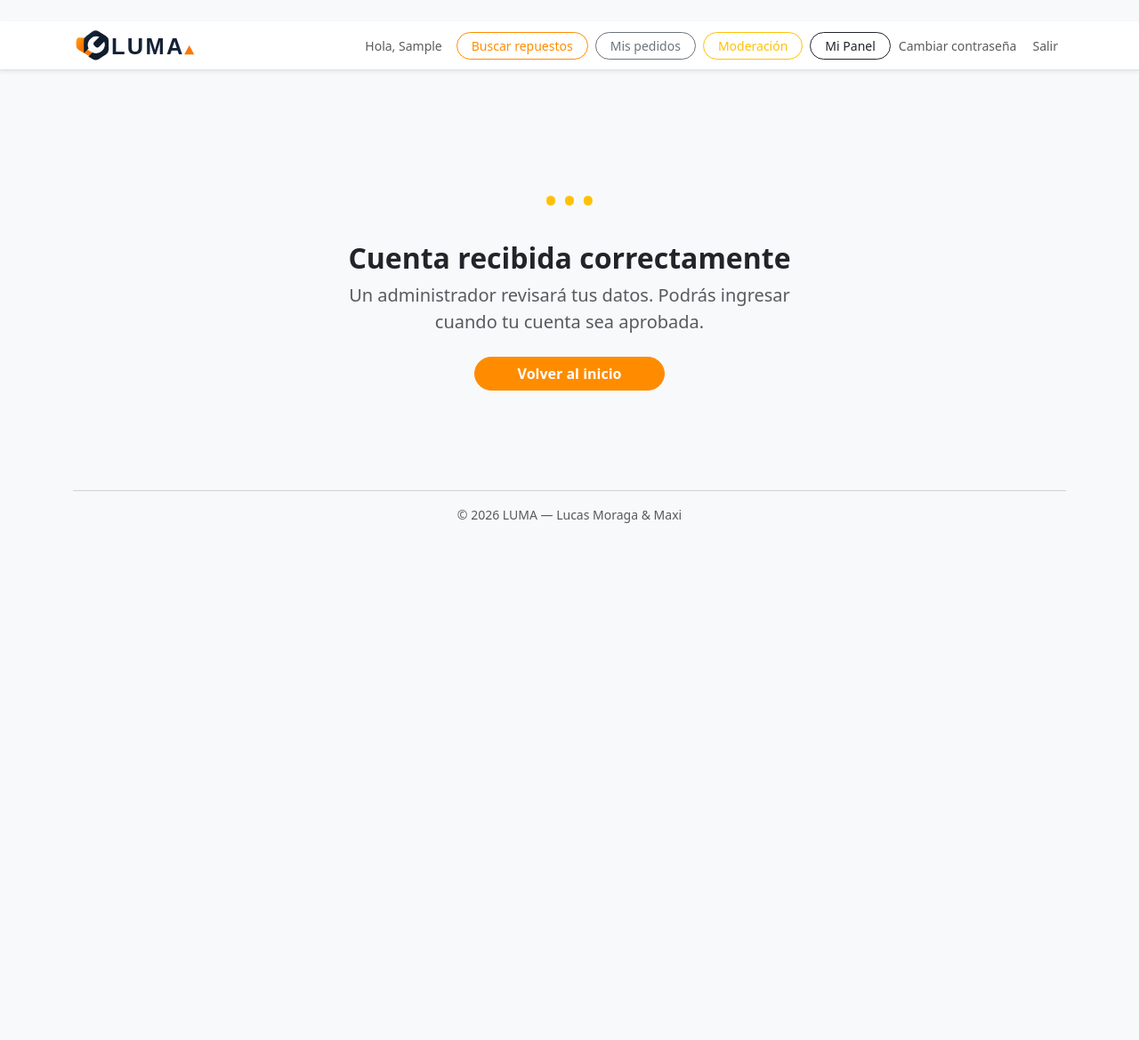
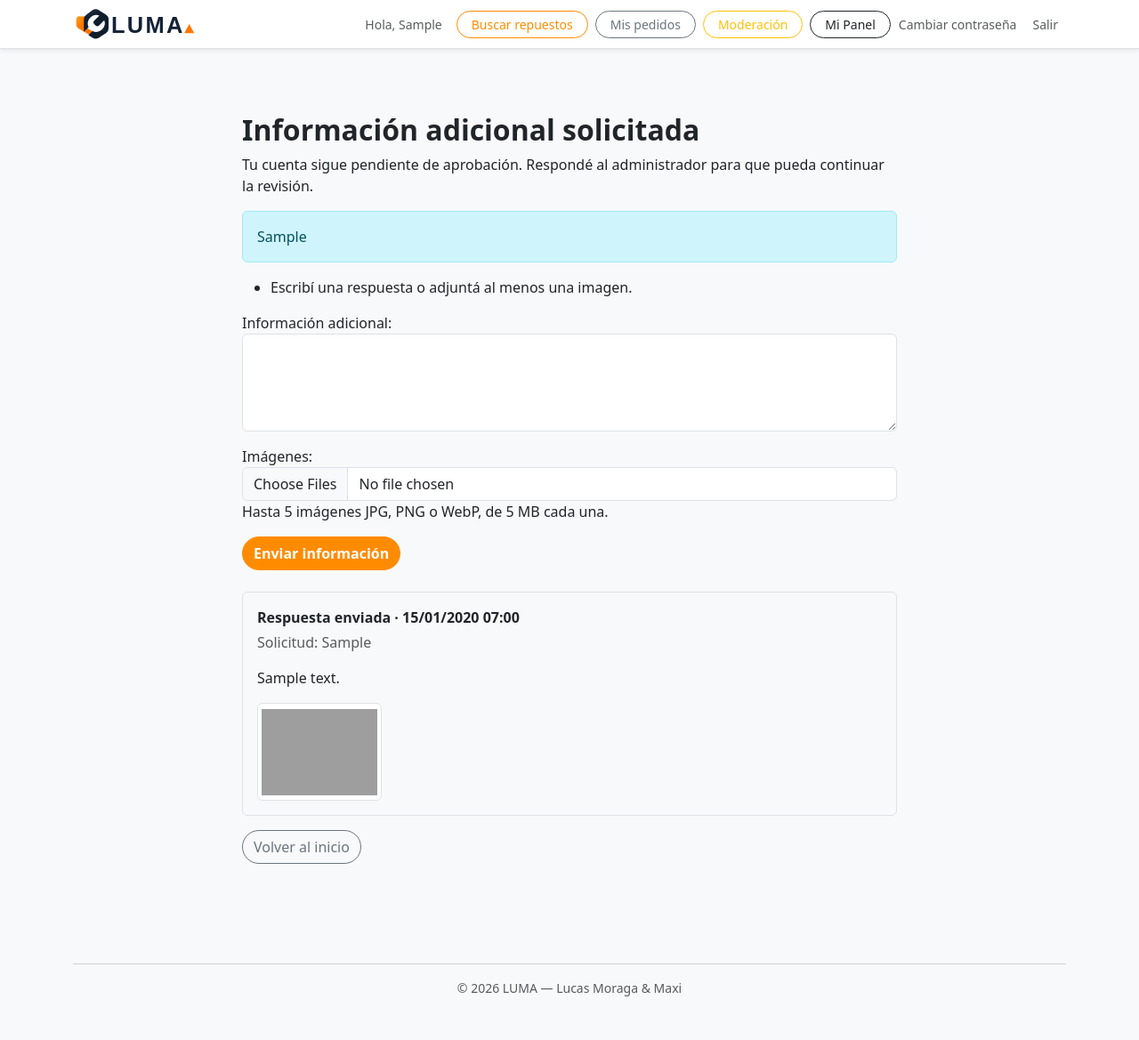
Before and after one commit to LucasMor96/gestion-repuestos, a Django app: page /espera-aprobacion/ in a window 1280 px wide. Shown: the whole page at 89% size. Before the commit the page ends 588 px from the top, so only its background shows below. Run offline with Django 5.2, Linux system fonts and the light colour scheme; a user stored in the database is signed in; tables that the repository leaves empty hold one stand-in row (values such as "Sample post"); one stand-in notice (Sample message) is shown; grey boxes are pictures that could not be loaded.

Commit message:
feat: Implementar moderación de respuestas con imágenes para solicitudes de información

```diff
--- a/apps/usuarios/forms.py
+++ b/apps/usuarios/forms.py
@@ -4,6 +4,42 @@ from django.contrib.auth.models import User
 
 from .choices import RUBROS_CHOICES
 from .models import Proveedor, Tecnico
+
+
+class MultipleImageInput(forms.ClearableFileInput):
+    allow_multiple_selected = True
+
+
+class ImagenesModeracionField(forms.ImageField):
+    widget = MultipleImageInput
+
+    def clean(self, data, initial=None):
+        archivos = data if isinstance(data, (list, tuple)) else ([data] if data else [])
+        if len(archivos) > 5:
+            raise forms.ValidationError('Podés enviar hasta 5 imágenes por respuesta.')
+        imagenes = []
+        for archivo in archivos:
+            if archivo.size > 5 * 1024 * 1024:
+                raise forms.ValidationError('Cada imagen debe pesar como máximo 5 MB.')
+            imagen = super().clean(archivo, initial)
+            if imagen.image.format not in {'JPEG', 'PNG', 'WEBP'}:
+                raise forms.ValidationError('Usá imágenes JPG, PNG o WebP.')
+            imagenes.append(imagen)
+        return imagenes
+
+
+class RespuestaModeracionForm(forms.Form):
+    texto = forms.CharField(label='Información adicional', required=False, max_length=5000,
+                           widget=forms.Textarea(attrs={'class': 'form-control', 'rows': 4}))
+    imagenes = ImagenesModeracionField(label='Imágenes', required=False,
+        help_text='Hasta 5 imágenes JPG, PNG o WebP, de 5 MB cada una.',
+        widget=MultipleImageInput(attrs={'class': 'form-control', 'accept': 'image/jpeg,image/png,image/webp'}))
+
+    def clean(self):
+        cleaned = super().clean()
+        if not cleaned.get('texto') and not cleaned.get('imagenes'):
+            raise forms.ValidationError('Escribí una respuesta o adjuntá al menos una imagen.')
+        return cleaned
 
 
 class RegistroTecnicoForm(UserCreationForm):
--- a/apps/usuarios/models.py
+++ b/apps/usuarios/models.py
@@ -3,6 +3,23 @@ from django.db import models
 from django.db.models import Avg
 
 from .choices import ESTADO_USUARIO_CHOICES, RUBROS_CHOICES
+from .storage import almacenamiento_moderacion, ruta_imagen_moderacion
+
+
+class RespuestaModeracion(models.Model):
+    usuario = models.ForeignKey(User, on_delete=models.CASCADE, related_name='respuestas_moderacion')
+    solicitud = models.TextField()
+    texto = models.TextField(blank=True)
+    creada = models.DateTimeField(auto_now_add=True)
+
+    class Meta:
+        ordering = ['-creada', '-pk']
+
+
+class ImagenModeracion(models.Model):
+    respuesta = models.ForeignKey(RespuestaModeracion, on_delete=models.CASCADE, related_name='imagenes')
+    extension = models.CharField(max_length=5)
+    imagen = models.ImageField(storage=almacenamiento_moderacion, upload_to=ruta_imagen_moderacion)
 
 
 class Tecnico(models.Model):
--- a/apps/usuarios/moderacion.py
+++ b/apps/usuarios/moderacion.py
@@ -82,6 +82,10 @@ def solicitar_info(request, tipo, pk):
         return redirect('dashboard')
 
     perfil = get_perfil_moderacion(tipo, pk)
-    perfil = guardar_nota_moderacion(perfil=perfil, nota=request.POST.get('nota', ''))
+    nota = request.POST.get('nota', '').strip()
+    if perfil.estado != 'pendiente' or not nota:
+        messages.error(request, 'Indicá la información requerida para una cuenta pendiente.')
+        return redirect('panel_moderacion')
+    perfil = guardar_nota_moderacion(perfil=perfil, nota=nota)
     messages.success(request, f'Nota guardada para {perfil.usuario.get_full_name()}.')
     return redirect('panel_moderacion')
--- a/apps/usuarios/templates/usuarios/espera_aprobacion.html
+++ b/apps/usuarios/templates/usuarios/espera_aprobacion.html
@@ -1,30 +1,31 @@
 {% extends "core/base.html" %}
-{% block notifications %}{% endblock %}
 {% block content %}
 <div class="row justify-content-center py-5">
-    <div class="col-md-6 text-center">
-        {% if messages %}
-            {% for message in messages %}
-                {% if message.tags == 'error' %}
-                    <div class="display-1 mb-4 text-danger">&times;</div>
-                    <h2 class="fw-bold text-danger">Solicitud rechazada</h2>
-                    <p class="lead text-muted mb-4">{{ message }}</p>
-                {% elif message.tags == 'warning' %}
-                    <div class="display-1 mb-4 text-warning">!</div>
-                    <h2 class="fw-bold">Cuenta suspendida</h2>
-                    <p class="lead text-muted mb-4">{{ message }}</p>
-                {% else %}
-                    <div class="display-1 mb-4 text-warning">&hellip;</div>
-                    <h2 class="fw-bold">Cuenta recibida correctamente</h2>
-                    <p class="lead text-muted mb-4">Un administrador revisará tus datos. Podrás ingresar cuando tu cuenta sea aprobada.</p>
-                {% endif %}
-            {% endfor %}
+    <div class="col-md-8">
+        {% if perfil.estado == 'suspendido' %}
+            <h2 class="fw-bold">Cuenta suspendida</h2>
+            <p>{{ perfil.nota_admin }}</p>
+        {% elif perfil.estado == 'rechazado' %}
+            <h2 class="fw-bold text-danger">Solicitud rechazada</h2>
+            <p>{{ perfil.nota_admin }}</p>
+        {% elif form %}
+            <h2 class="fw-bold">Información adicional solicitada</h2>
+            <p>Tu cuenta sigue pendiente de aprobación. Respondé al administrador para que pueda continuar la revisión.</p>
+            <div class="alert alert-info">{{ perfil.nota_admin|linebreaksbr }}</div>
+            <form method="post" enctype="multipart/form-data" class="mb-4">
+                {% csrf_token %}
+                {{ form.as_p }}
+                <button type="submit" class="btn btn-primary rounded-pill">Enviar información</button>
+            </form>
+        {% elif perfil.estado == 'aprobado' %}
+            <h2 class="fw-bold">Cuenta aprobada</h2>
+            <p>Ya podés iniciar sesión.</p>
         {% else %}
-            <div class="display-1 mb-4 text-warning">&hellip;</div>
             <h2 class="fw-bold">Cuenta pendiente de aprobación</h2>
-            <p class="lead text-muted mb-4">Un administrador revisará tus datos. Intentá ingresar más tarde.</p>
+            <p>Un administrador revisará tus datos. Iniciá sesión para consultar el estado y responder si solicita más información.</p>
         {% endif %}
-        <a href="{% url 'login' %}" class="btn btn-primary rounded-pill px-5">Volver al inicio</a>
+        {% include 'usuarios/respuestas_moderacion.html' %}
+        <a href="{% url 'login' %}" class="btn btn-outline-secondary rounded-pill">Volver al inicio</a>
     </div>
 </div>
 {% endblock %}
--- /dev/null
+++ b/apps/usuarios/templates/usuarios/respuestas_moderacion.html
@@ -0,0 +1,15 @@
+{% for respuesta in respuestas %}
+<div class="border rounded p-3 mb-3">
+    <p class="fw-bold mb-1">Respuesta enviada · {{ respuesta.creada|date:"d/m/Y H:i" }}</p>
+    <p class="text-muted">Solicitud: {{ respuesta.solicitud }}</p>
+    {% if respuesta.texto %}<p>{{ respuesta.texto|linebreaksbr }}</p>{% endif %}
+    <div class="d-flex flex-wrap gap-2">
+        {% for imagen in respuesta.imagenes.all %}
+        <a href="{% url 'imagen_moderacion' imagen.pk %}" target="_blank" rel="noopener">
+            <img src="{% url 'imagen_moderacion' imagen.pk %}" alt="Imagen adjunta {{ forloop.counter }}" loading="lazy"
+                 class="img-thumbnail" style="width: 140px; height: 110px; object-fit: contain;">
+        </a>
+        {% endfor %}
+    </div>
+</div>
+{% endfor %}
--- a/apps/usuarios/urls.py
+++ b/apps/usuarios/urls.py
@@ -31,6 +31,7 @@ urlpatterns = [
         name='password_change_done',
     ),
     path('espera-aprobacion/', views.espera_aprobacion, name='espera_aprobacion'),
+    path('moderacion/imagenes/<int:pk>/', views.imagen_moderacion, name='imagen_moderacion'),
     path('perfil/editar/', views.editar_perfil, name='editar_perfil'),
     path('perfil/tecnico/<int:pk>/', views.perfil_tecnico, name='perfil_tecnico'),
     path('perfil/proveedor/<int:pk>/', views.perfil_proveedor, name='perfil_proveedor'),
--- a/apps/usuarios/views.py
+++ b/apps/usuarios/views.py
@@ -1,6 +1,10 @@
 from django.contrib import messages
 from django.contrib.auth import login, logout
 from django.contrib.auth.decorators import login_required
+from django.contrib.auth.models import User
+from django.core import signing
+from django.db import transaction
+from django.http import FileResponse, Http404
 from django.shortcuts import get_object_or_404, redirect, render
 
 from .forms import (
@@ -9,8 +13,9 @@ from .forms import (
     LoginForm,
     RegistroProveedorForm,
     RegistroTecnicoForm,
+    RespuestaModeracionForm,
 )
-from .models import Proveedor, Tecnico
+from .models import ImagenModeracion, Proveedor, RespuestaModeracion, Tecnico
 from .selectors import articulos_vendidos_proveedor
 from .services import autenticar_por_email
 from .utils import get_proveedor_o_403, get_tecnico_o_403, perfil_aprobado
@@ -55,7 +60,14 @@ def login_view(request):
         return redirect('dashboard')
     form = LoginForm(request.POST or None)
     if request.method == 'POST' and form.is_valid():
+        request.session.pop('acceso_moderacion', None)
         resultado = autenticar_por_email(**form.cleaned_data)
+        if resultado.usuario and resultado.estado != 'aprobado':
+            request.session.cycle_key()
+            request.session['acceso_moderacion'] = signing.dumps({
+                'usuario': resultado.usuario.pk,
+                'hash': resultado.usuario.get_session_auth_hash(),
+            }, salt='moderacion')
         if resultado.estado == 'aprobado':
             login(request, resultado.usuario)
             messages.success(request, f'Bienvenido, {resultado.usuario.first_name}!')
@@ -80,8 +92,61 @@ def password_recovery(request):
     return render(request, 'usuarios/password_recovery.html')
 
 
+def usuario_moderacion(request):
+    if request.user.is_authenticated:
+        return request.user
+    try:
+        datos = signing.loads(request.session.get('acceso_moderacion', ''),
+                              salt='moderacion', max_age=3600)
+        usuario = User.objects.get(pk=datos['usuario'])
+        if datos['hash'] == usuario.get_session_auth_hash():
+            return usuario
+    except (signing.BadSignature, User.DoesNotExist, KeyError):
+        pass
+    return None
+
+
 def espera_aprobacion(request):
-    return render(request, 'usuarios/espera_aprobacion.html')
+    usuario = usuario_moderacion(request)
+    perfil = (getattr(usuario, 'tecnico', None) or getattr(usuario, 'proveedor', None)) if usuario else None
+    form = None
+    if perfil and perfil.estado == 'pendiente' and perfil.nota_admin:
+        form = RespuestaModeracionForm(request.POST if request.method == 'POST' else None, request.FILES)
+        if request.method == 'POST' and form.is_valid():
+            with transaction.atomic():
+                perfil = type(perfil).objects.select_for_update().get(pk=perfil.pk)
+                if perfil.estado != 'pendiente' or not perfil.nota_admin:
+                    return redirect('espera_aprobacion')
+                respuesta = RespuestaModeracion.objects.create(
+                    usuario=usuario, solicitud=perfil.nota_admin, texto=form.cleaned_data['texto'])
+                for archivo in form.cleaned_data['imagenes']:
+                    extension = {'JPEG': '.jpg', 'PNG': '.png', 'WEBP': '.webp'}[archivo.image.format]
+                    ImagenModeracion.objects.create(respuesta=respuesta, imagen=archivo, extension=extension)
+            messages.success(request, 'Información enviada. El administrador revisará tu respuesta.')
+            return redirect('espera_aprobacion')
+    elif request.method == 'POST':
+        return redirect('login')
+    return render(request, 'usuarios/espera_aprobacion.html', {
+        'perfil': perfil, 'form': form,
+        'respuestas': usuario.respuestas_moderacion.prefetch_related('imagenes').all() if usuario else [],
+    })
+
+
+def imagen_moderacion(request, pk):
+    usuario = usuario_moderacion(request)
+    if usuario is None:
+        raise Http404
+    imagen = get_object_or_404(ImagenModeracion.objects.select_related('respuesta'), pk=pk)
+    if not (usuario.is_active and usuario.is_staff) and imagen.respuesta.usuario_id != usuario.pk:
+        raise Http404
+    try:
+        archivo = imagen.imagen.open('rb')
+    except FileNotFoundError:
+        raise Http404
+    response = FileResponse(archivo, content_type={'.jpg': 'image/jpeg', '.png': 'image/png', '.webp': 'image/webp'}[imagen.extension])
+    response['Cache-Control'] = 'private, no-store'
+    response['X-Content-Type-Options'] = 'nosniff'
+    return response
 
 
 @login_required(login_url='login')
--- a/config/settings.py
+++ b/config/settings.py
@@ -140,6 +140,7 @@ STATIC_URL = 'static/'
 
 MEDIA_URL = '/media/'
 MEDIA_ROOT = BASE_DIR / 'media'
+PRIVATE_MEDIA_ROOT = BASE_DIR / 'private_media'
 
 # Default primary key field type
 # https://docs.djangoproject.com/en/5.2/ref/settings/#default-auto-field
```
Also changed, not shown: apps/usuarios/selectors.py (+6 -6 lines), apps/usuarios/storage.py (added, +12 -0 lines), apps/usuarios/templates/usuarios/panel_moderacion.html (+12 -6 lines), apps/usuarios/test_moderacion.py (added, +140 -0 lines), README.md, apps/usuarios/migrations/0002_respuestamoderacion_imagenmoderacion.py (added), 1 other file.
